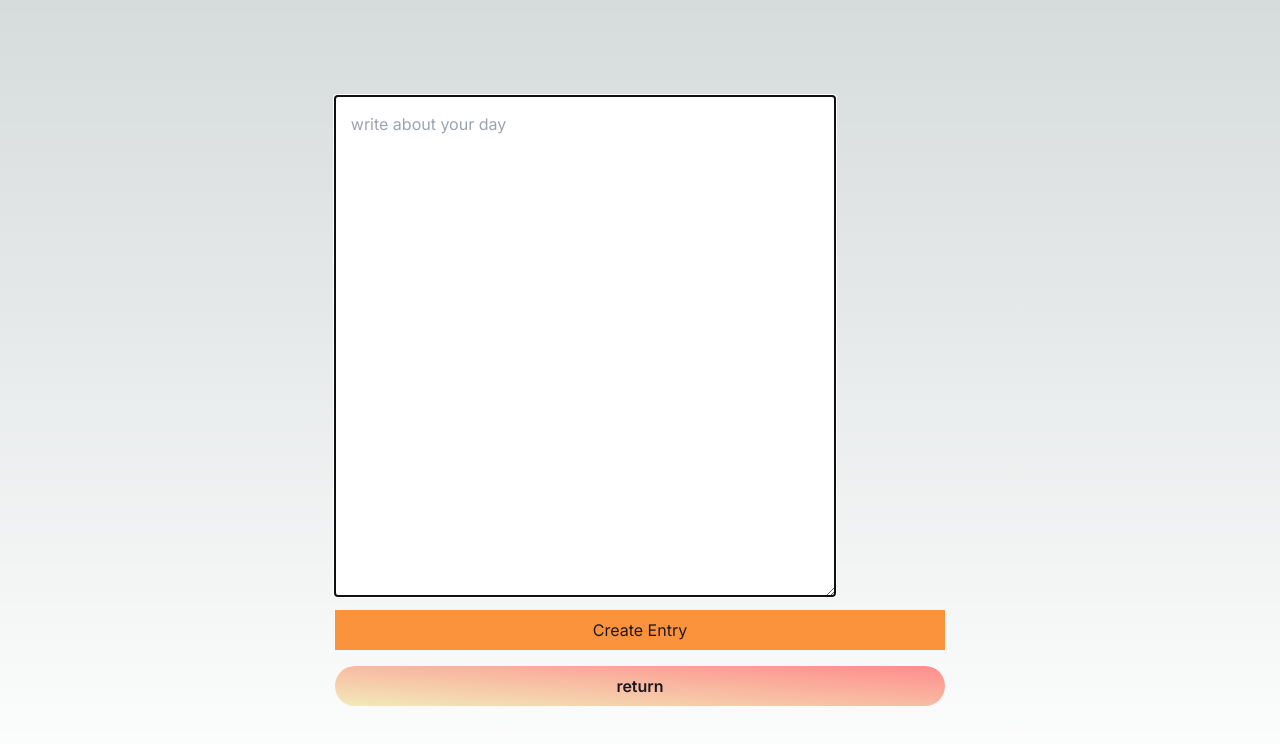
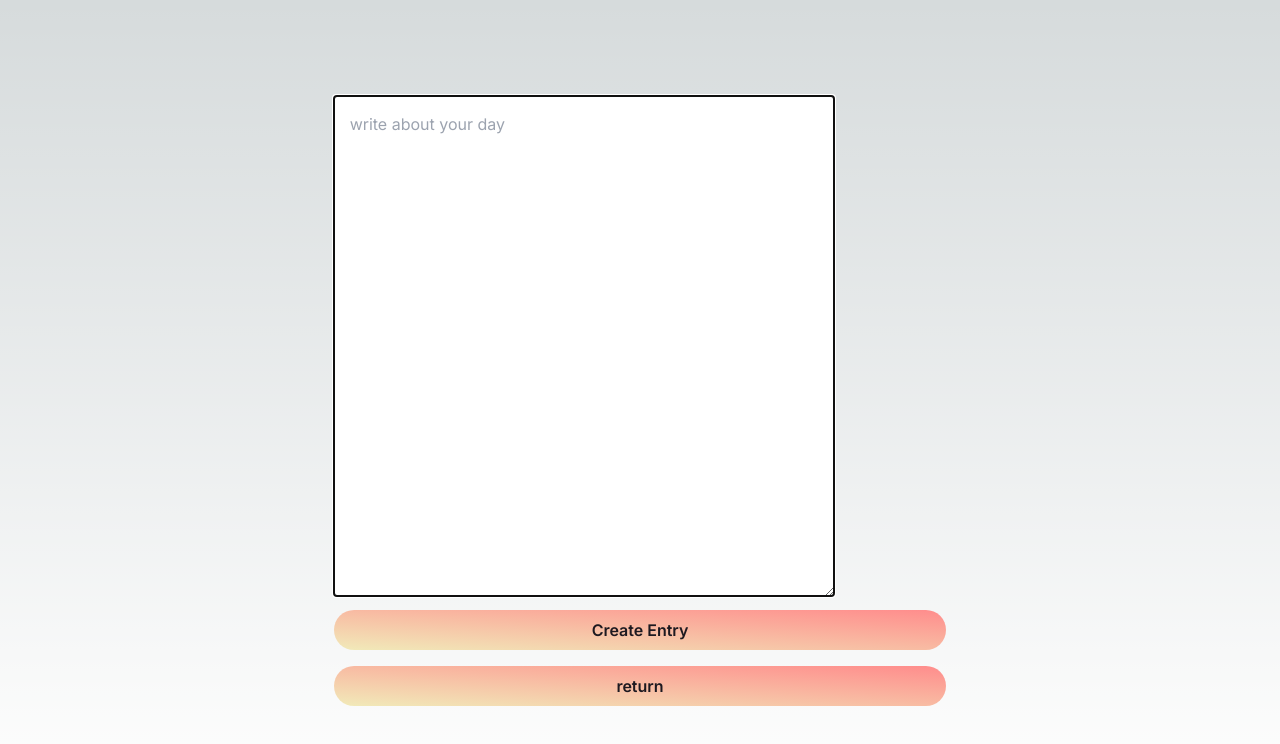
Before and after one commit to heinanX/dearDiary, a Next.js app: page /create-entry in a window 1280 px wide. Shown: the top 744 px of the page. Built offline with nearby package versions, Linux system fonts and the light colour scheme.

Commit message:
added button and improved name for clarity

```diff
--- /dev/null
+++ b/src/app/_components/PrimaryButton.jsx
@@ -0,0 +1,13 @@
+import Link from "next/link";
+
+const PrimaryButton = ({ btnText, href }) => {
+  return (
+    <Link href={href}>
+      <button className="w-full p-4 my-2 font-semibold rounded-full lg:p-2 hover:font-bold bg-gradient-to-bl from-peachy to-apricot text-purple hover:bg-gradient-to-br hover:shadow-md">
+        {btnText}
+      </button>
+    </Link>
+  );
+};
+
+export default PrimaryButton;
--- /dev/null
+++ b/src/app/_components/SecondaryButton.jsx
@@ -0,0 +1,13 @@
+import Link from "next/link";
+
+const SecondaryButton = ({ btnText, href }) => {
+  return (
+    <Link href={href}>
+      <button className="w-full p-4 my-2 font-semibold border-2 rounded-full lg:p-2 hover:font-bold dark:border-apricot/40 hover:dark:border-apricot dark:text-apricot hover:shadow-md">
+        {btnText}
+      </button>
+    </Link>
+  );
+};
+
+export default SecondaryButton;
--- a/src/app/_components/SubmitButton.jsx
+++ b/src/app/_components/SubmitButton.jsx
@@ -3,7 +3,7 @@ const SubmitButton = ({ btnText, pending }) => {
     <button
       type="submit"
       aria-disabled={pending}
-      className="w-full p-2 my-2 bg-orange-400 hover:bg-orange-500 hover:shadow-md"
+      className="w-full p-4 my-2 font-semibold rounded-full lg:p-2 hover:font-bold bg-gradient-to-bl from-peachy to-apricot text-purple hover:bg-gradient-to-br hover:shadow-md"
     >
       {btnText}
     </button>
```
